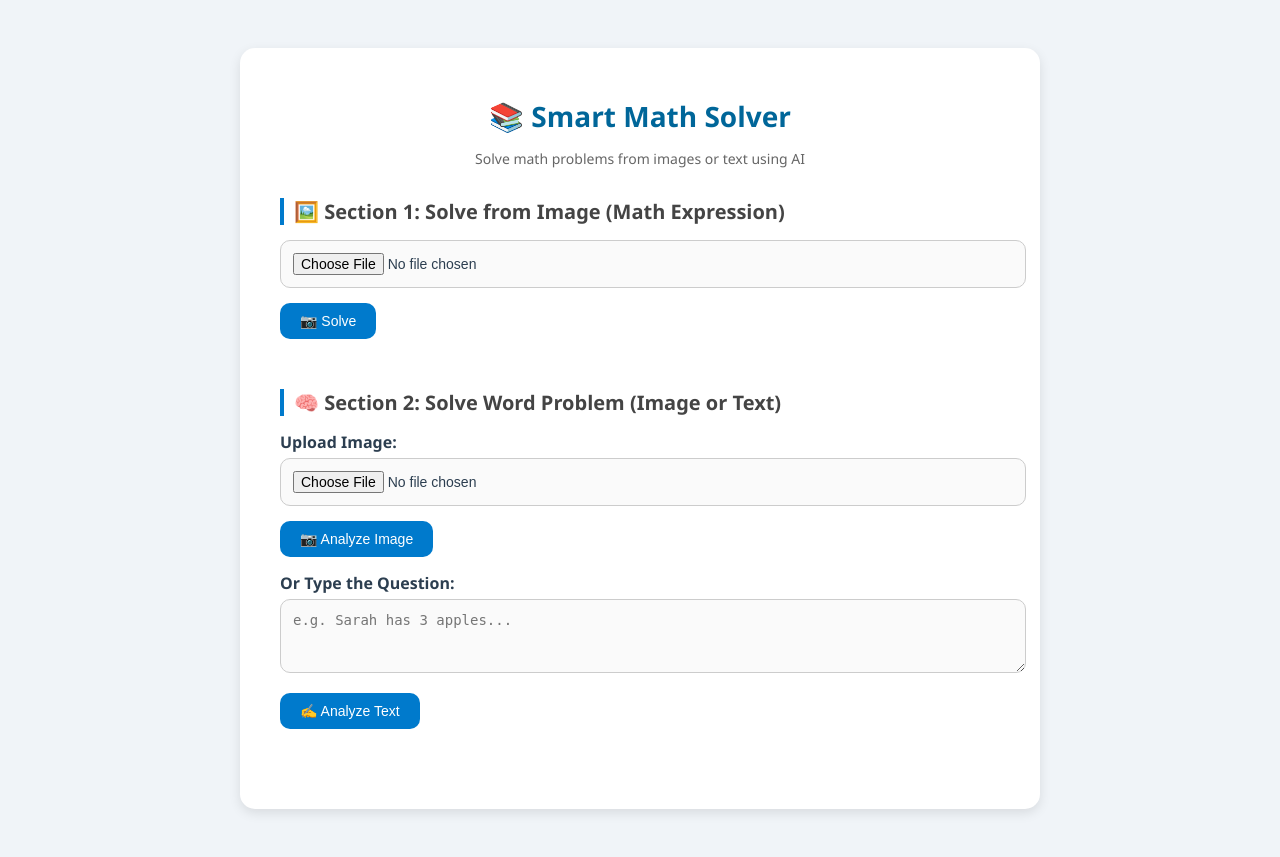
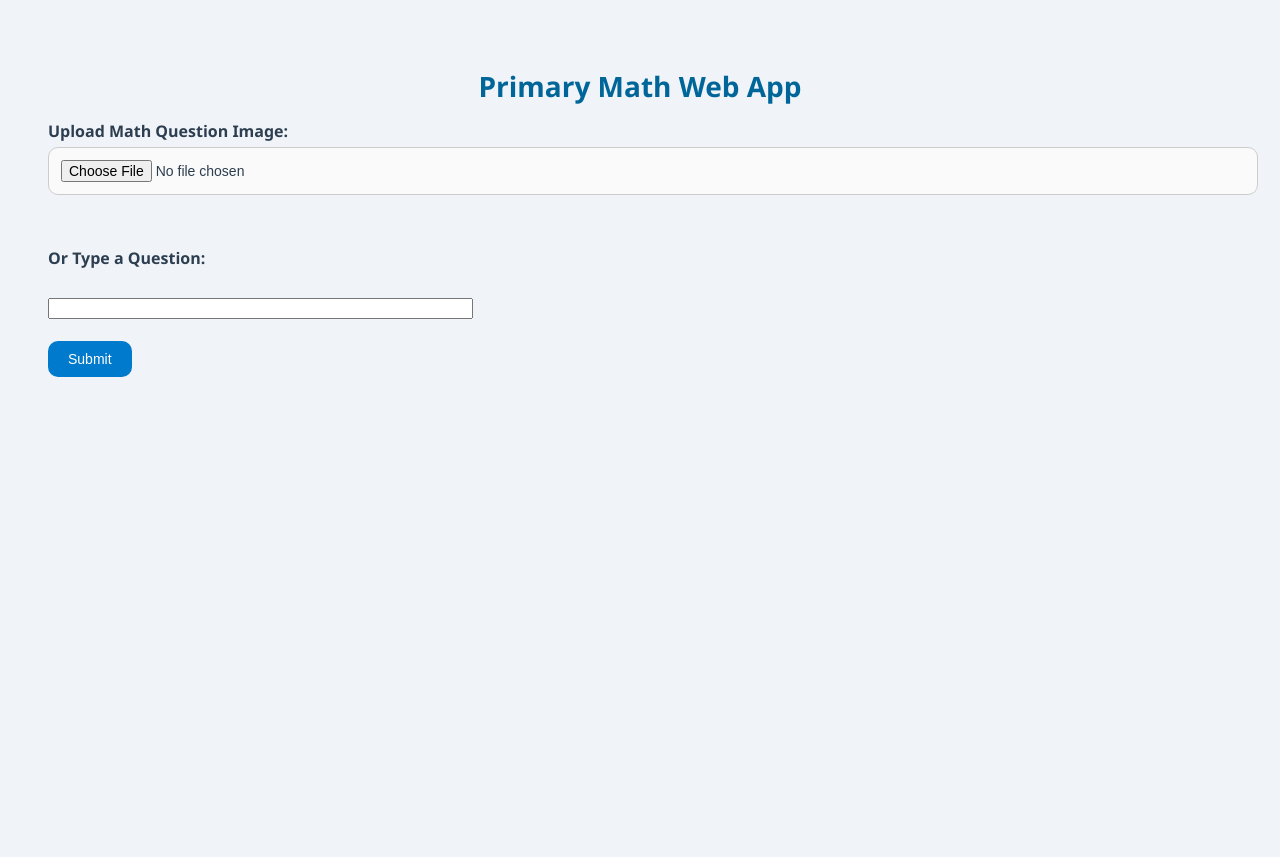
Before and after one commit to Julfadzly98/AI-Count, a Flask app: page / in a window 1280 px wide. After the commit the page ends 377 px from the top, so only its background shows below. Run offline with Flask 3, Linux system fonts and the light colour scheme.

Commit message:
Update index.html

```diff
--- a/templates/index.html
+++ b/templates/index.html
@@ -1,49 +1,27 @@
 <!DOCTYPE html>
-<html lang="en">
+<html>
 <head>
-    <meta charset="UTF-8">
-    <title>Math Solver</title>
+    <title>AI Math Web App</title>
     <link rel="stylesheet" href="{{ url_for('static', filename='style.css') }}">
 </head>
 <body>
-    <div class="container">
-        <h1>📚 Smart Math Solver</h1>
-        <p class="subtitle">Solve math problems from images or text using AI</p>
+    <h1>Primary Math Web App</h1>
 
-        <!-- Section 1 -->
-        <section>
-            <h2>🖼️ Section 1: Solve from Image (Math Expression)</h2>
-            <form method="POST" enctype="multipart/form-data">
-                <input type="file" name="image1" accept="image/*" required>
-                <button type="submit">📷 Solve</button>
-            </form>
-            {% if result1 %}
-                <div class="output">Answer: {{ result1 }}</div>
-            {% endif %}
-        </section>
+    <form method="POST" enctype="multipart/form-data">
+        <label>Upload Math Question Image:</label>
+        <input type="file" name="image"><br><br>
 
-        <!-- Section 2 -->
-        <section>
-            <h2>🧠 Section 2: Solve Word Problem (Image or Text)</h2>
+        <label>Or Type a Question:</label><br>
+        <input type="text" name="text" size="50"><br><br>
 
-            <!-- Image Upload -->
-            <form method="POST" enctype="multipart/form-data">
-                <label>Upload Image:</label>
-                <input type="file" name="image2" accept="image/*">
-                <button type="submit">📷 Analyze Image</button>
-            </form>
+        <button type="submit">Submit</button>
+    </form>
 
-            <!-- Text Input -->
-            <form method="POST">
-                <label>Or Type the Question:</label>
-                <textarea name="text2" rows="3" placeholder="e.g. Sarah has 3 apples..."></textarea>
-                <button type="submit">✍️ Analyze Text</button>
-            </form>
-
-            {% if result2 %}
-                <div class="output">Answer: {{ result2 }}</div>
-            {% endif %}
-        </section>
-    </div>
+    {% if question %}
+        <h3>Question:</h3>
+        <p>{{ question }}</p>
+        <h3>Result:</h3>
+        <p>{{ answer }}</p>
+    {% endif %}
 </body>
 </html>
```
